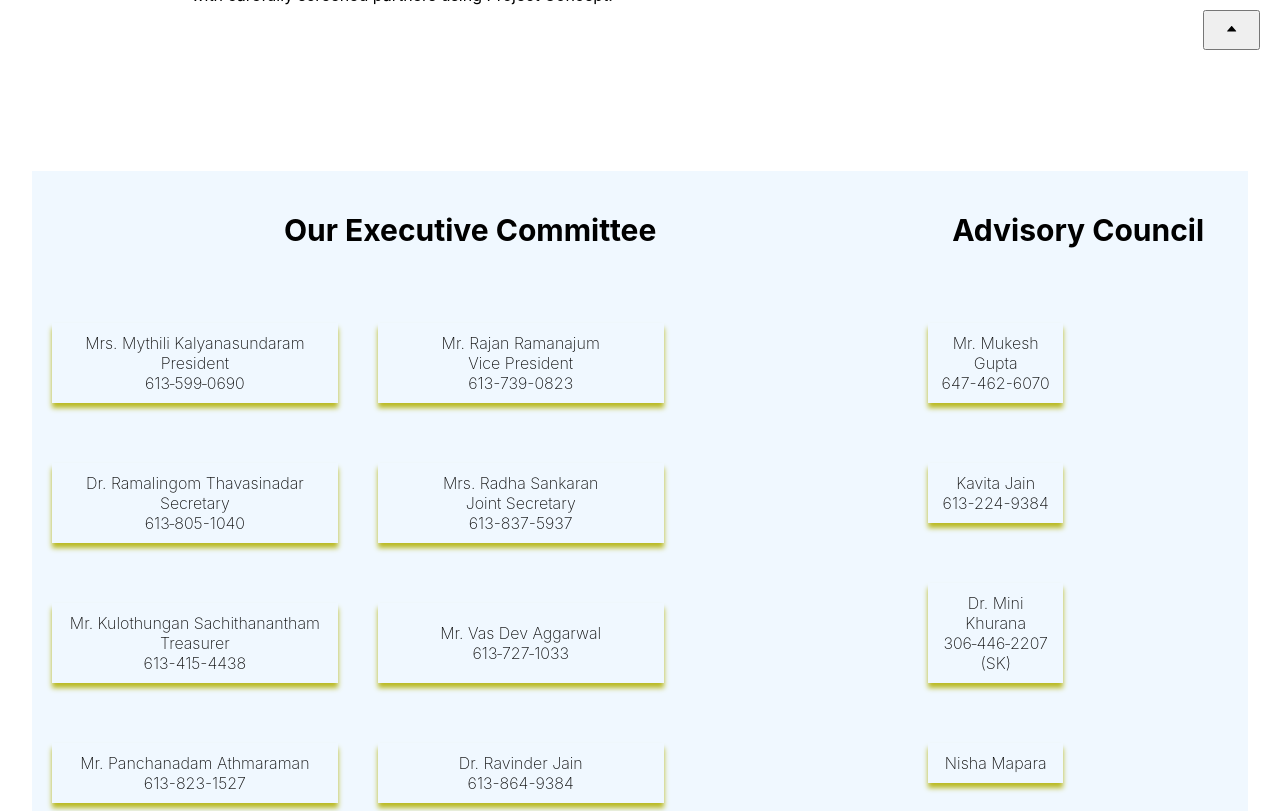
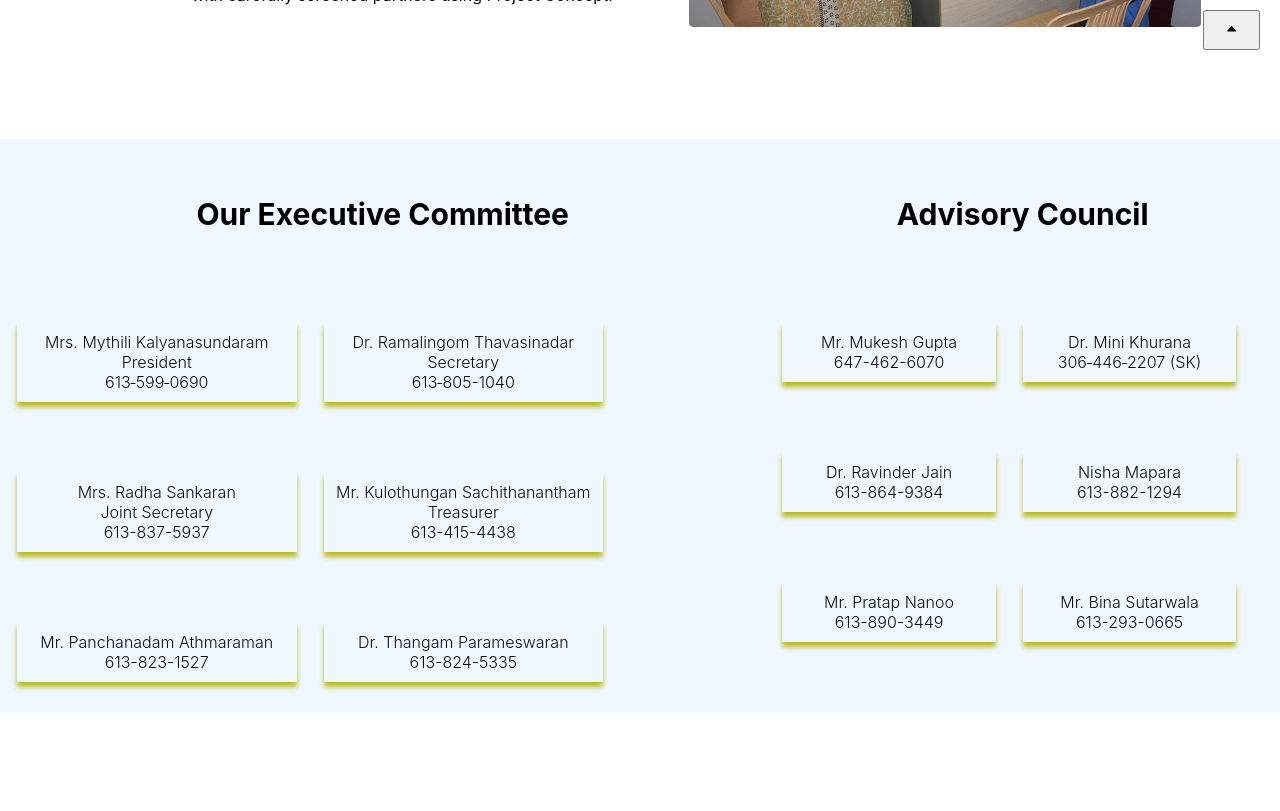
Before and after one commit to weixin-you/weixin-you.github.com, a React (Create React App) app: page /about in a window 1280 px wide. Shown: the part 740-1551 px from the top of the page. Built offline with nearby package versions, Linux system fonts and the light colour scheme.

Commit message:
Updated Memebers List and CSS

```diff
--- a/src/pages/About.js
+++ b/src/pages/About.js
@@ -37,13 +37,10 @@ const About = () => {
             <h2>Our Executive Committee</h2>
             <ul>
               <li>Mrs. Mythili Kalyanasundaram <br></br> President <br></br> 613‐599‐0690</li>
-              <li>Mr. Rajan Ramanajum <br></br> Vice President <br></br> 613-739-0823</li>
               <li>Dr. Ramalingom Thavasinadar <br></br> Secretary <br></br> 613‐805-1040</li>
               <li>Mrs. Radha Sankaran <br></br> Joint Secretary <br></br> 613-837-5937</li>
               <li>Mr. Kulothungan Sachithanantham <br></br> Treasurer <br></br> 613-415-4438</li>
-              <li>Mr. Vas Dev Aggarwal <br></br> 613‐727‐1033</li>
               <li>Mr. Panchanadam Athmaraman <br></br> 613-823-1527</li>
-              <li>Dr. Ravinder Jain <br></br> 613-864-9384</li>
               <li>Dr. Thangam Parameswaran <br></br> 613-824-5335</li>
             </ul>
           </div>
@@ -51,10 +48,11 @@ const About = () => {
             <h2>Advisory Council</h2>
             <ul>
               <li>Mr. Mukesh Gupta <br></br> 647-462-6070</li>
-              <li>Kavita Jain <br></br> 613-224-9384</li>
               <li>Dr. Mini Khurana <br></br> 306‐446‐2207 (SK)</li>
-              <li>Nisha Mapara</li>
-              <li>Satish Mallya</li>
+              <li>Dr. Ravinder Jain <br></br> 613-864-9384</li>
+              <li>Nisha Mapara <br></br> 613-882-1294</li>
+              <li>Mr. Pratap Nanoo <br></br> 613-890-3449</li>
+              <li>Mr. Bina Sutarwala <br></br> 613-293-0665</li>
             </ul>
           </div>
         </div>
--- a/src/styles/About.css
+++ b/src/styles/About.css
@@ -28,10 +28,10 @@ h2 {
 .section-container>div>h2::after {
     content: "";
     position: absolute;
-    left: 8em;
+    left: 6em;
     bottom: -10px;
-    width: 28%;
-    height: 1px;
+    width: 40%;
+    height: 1.5px;
     background-color: yellow;
 }
 
@@ -67,8 +67,8 @@ h2 {
 
 /* Styles for the main container */
 .container {
-    margin: 2em;
-    padding-top: 1em;
+    /* margin: 2em; */
+    padding-top: 2em;
     display: flex;
     align-items: flex-start;
     background-color: aliceblue;
@@ -81,48 +81,41 @@ h2 {
 
 /* Styles for the unordered lists within the container */
 .container ul {
-    list-style: none;
-    padding: 0;
-    margin: 0;
+    padding: 5px;
     display: flex;
     flex-wrap: wrap;
 }
 
 /* Styles for the committee items within the container */
 .container .committee ul li {
-    flex-basis: calc(34.33% - 15px);
+    flex-basis: calc(38.33% - 10px);
     /* Set the width of each committee box */
 }
 
 /* Styles for the council items within the container */
 .container .council ul li {
-    flex-basis: calc(40% - 1px);
+    flex-basis: calc(42.5% - 1px);
     /* Set the width of each council box */
 }
 
 /* Styles for all list items within the container */
 .container ul li {
-    margin: 50px 20px 20px 20px;
-    font-weight: 180;
+    margin: 60px 15px 20px 12px;
+    font-weight: 350;
     color: rgb(14, 14, 14);
     text-align: center;
     display: flex;
-    flex-direction: column;
     justify-content: center;
-    align-items: center;
     box-sizing: border-box;
     box-shadow: 0px 5px 5px 0px #baba23;
     padding: 10px;
     /* Add padding for spacing */
     margin-bottom: 10px;
     /* Add spacing between boxes */
-    text-align: center;
-    /* Center the text horizontally */
 }
 
 /* Styles for the hover effect on list items within the container */
 .container ul li:hover {
-    font-weight: 400;
     box-shadow: 2px 5px 5px 2px #baba23;
 }
 
@@ -146,22 +139,3 @@ h2 {
         max-width: 100%;
     }
 }
-
-/* Media query for screens between 768px and 1023px */
-@media (min-width: 768px) and (max-width: 1023px) {
-    .section-container {
-        flex-direction: column;
-        margin-left: 3em;
-        margin-right: 3em;
-    }
-}
-
-/* Media query for screens larger than 1023px */
-@media (min-width: 1024px) {
-    .section-container {
-        flex-direction: row;
-        margin-left: 4em;
-        margin-right: 11em;
-    }
-
-}
```
